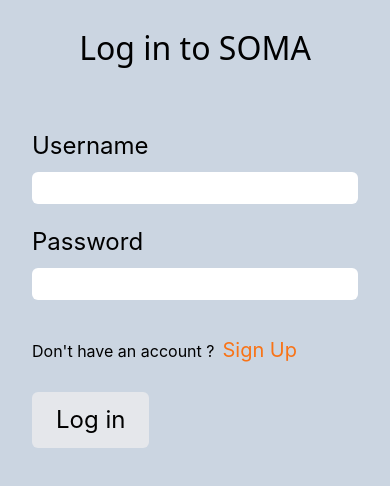
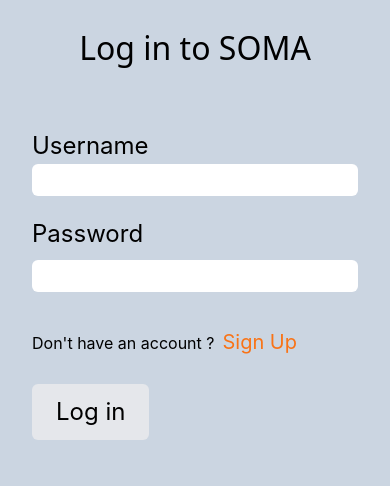
Before and after one commit to Katotodan/Frontend-chatApp, a React (Create React App) app: page /login in a window 390 px wide. Shown: the top 486 px of the page. Built offline with nearby package versions, Linux system fonts and the light colour scheme; no server answers.

Commit message:
responsiveness

```diff
--- a/src/Pages/Login/Login.jsx
+++ b/src/Pages/Login/Login.jsx
@@ -59,7 +59,7 @@ export const Login = () =>{
                 </div>
                 <form onSubmit={loginFunc}
                 >
-                    <div className="flex items-left flex-col mb-5 gap-2 mx-8 ">
+                    <div className="flex items-left flex-col mb-5 mx-8 ">
                         <label htmlFor="username"  className="text-3xl">Username</label>
                         <input id="username" name="username" type="text" required
                         className="block p-1 rounded-md" onChange={handleChange}/>
```
